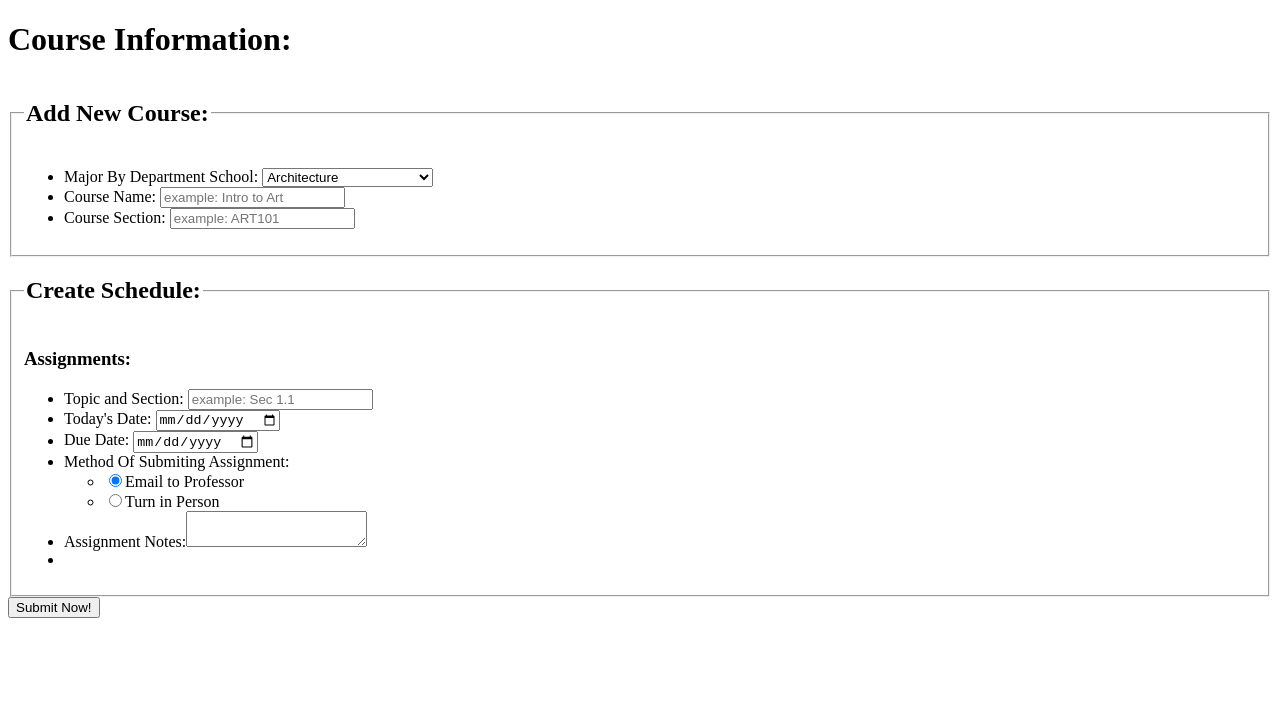
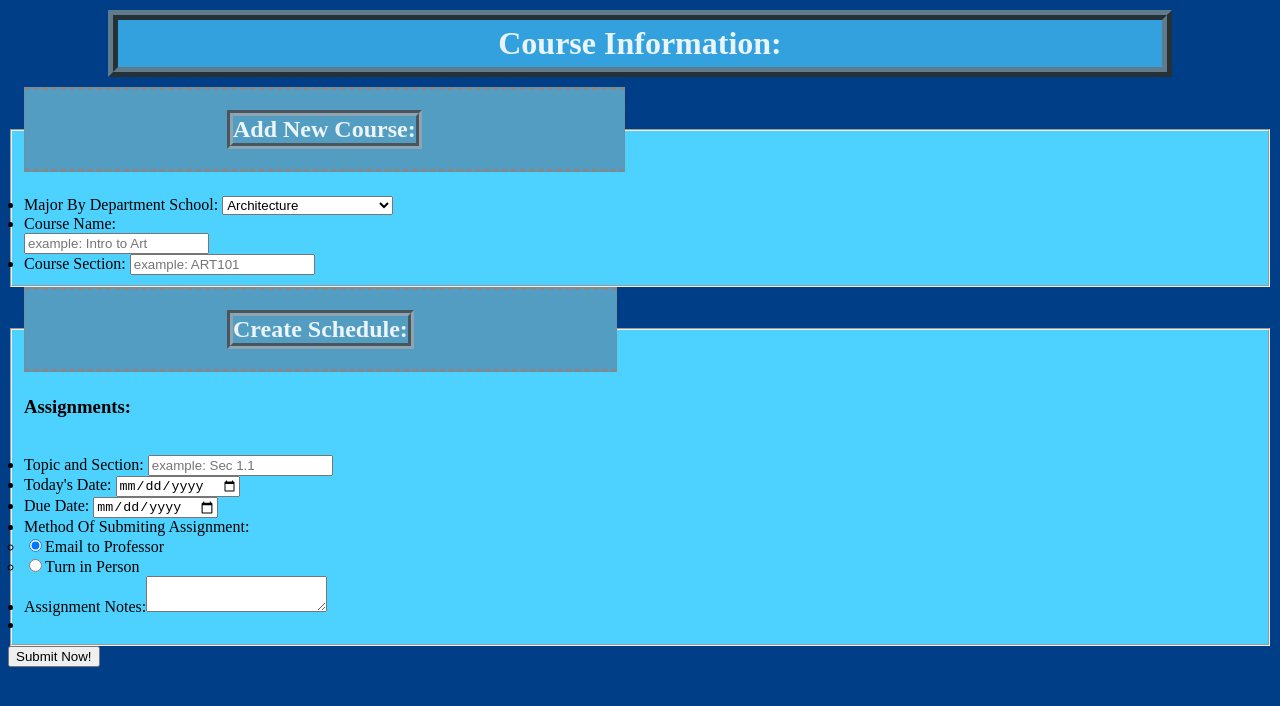
Before and after one commit to alexcherrera/Herrera_Alexander_project2, a plain HTML site: page additem.html in a window 1280 px wide. Drawn offline with Linux system fonts and the light colour scheme.

Commit message:
Working on the styling and the properties of CSS

```diff
--- a/additem.html
+++ b/additem.html
@@ -11,16 +11,20 @@
 		<meta name="viewport" content="user-scalable=no, width=device-width"/>
 		<!--Page Title-->
 		<title>College Life Maintence Create Profile Page</title>
+		<!--Link CSS Style Sheet-->
+		<link rel="stylesheet" type="text/css" href="style.css"/>
 	</head>
 	<body>
 		<header>
-			<!--Main header-->
-			<h1>Course Information:</h1>
+		<!--Main header-->
+		<h1>Course Information:</h1>
 		</header>
 		<form action="#" method="post">
 			<fieldset>
 				<!--Legend Title Text-->
-				<legend><h2>Add New Course:</h2></legend>
+				<legend>
+				<h2>Add New Course:</h2>
+				</legend>
 				<ul>
 					<li>
 						<label for="MajorByDepartmentSchools"> Major By Department School: </label>
@@ -48,10 +52,12 @@
 			</fieldset>
 			<fieldset>
 				<!--Legend Title Text-->
-				<legend><h2>Create Schedule:</h2></legend>
+				<legend>
+				<h2>Create Schedule:</h2>
+				</legend>
 				<header>
 				<!--Inside legend-->
-					<h3>Assignments:</h3>
+				<h3>Assignments:</h3>
 				</header>
 				<ul>
 					<li><label for="TopicandSection">Topic and Section: </label><input type="text" id="TopicandSection" placeholder="example: Sec 1.1"/></li>
--- a/style.css
+++ b/style.css
@@ -0,0 +1,50 @@
+html {
+	background-color:#003F87;
+}
+h1 {
+	margin: 10px 100px;
+	padding: 5px;
+	border: 10px ridge #607B8B;
+	text-align: center;
+	background-color:#33A1DE;
+	color:#E9F5FB;
+}
+article {
+	margin:30px;
+	border:8px groove #8EA4B1;
+	padding: 0px 10px;
+	background-color: #70BDE8;
+	font-style: normal;
+	font-variant: normal;
+	font-weight: bold;
+	font-family: "Times New Roman";
+	color: #F0F3f5;
+}
+h2 {
+	border:6px groove #8EA4B1;
+	margin:20px 200px;
+}
+legend {
+	border-height:10px;
+	border-style: dashed;
+	border-width: 3px;
+	border-left-width: 1px;
+	border-right-width: 1px;
+	border-color: #888888;
+	background-color: #539DC2;
+	color: #EBF5FA;
+}
+fieldset {
+	background-color: #4DD2FF;
+}
+
+
+ul {
+	display: inline;
+
+}
+
+#CourseName {
+	display: block;
+
+}
```
Also changed, not shown: index.html (+2 -0 lines).
